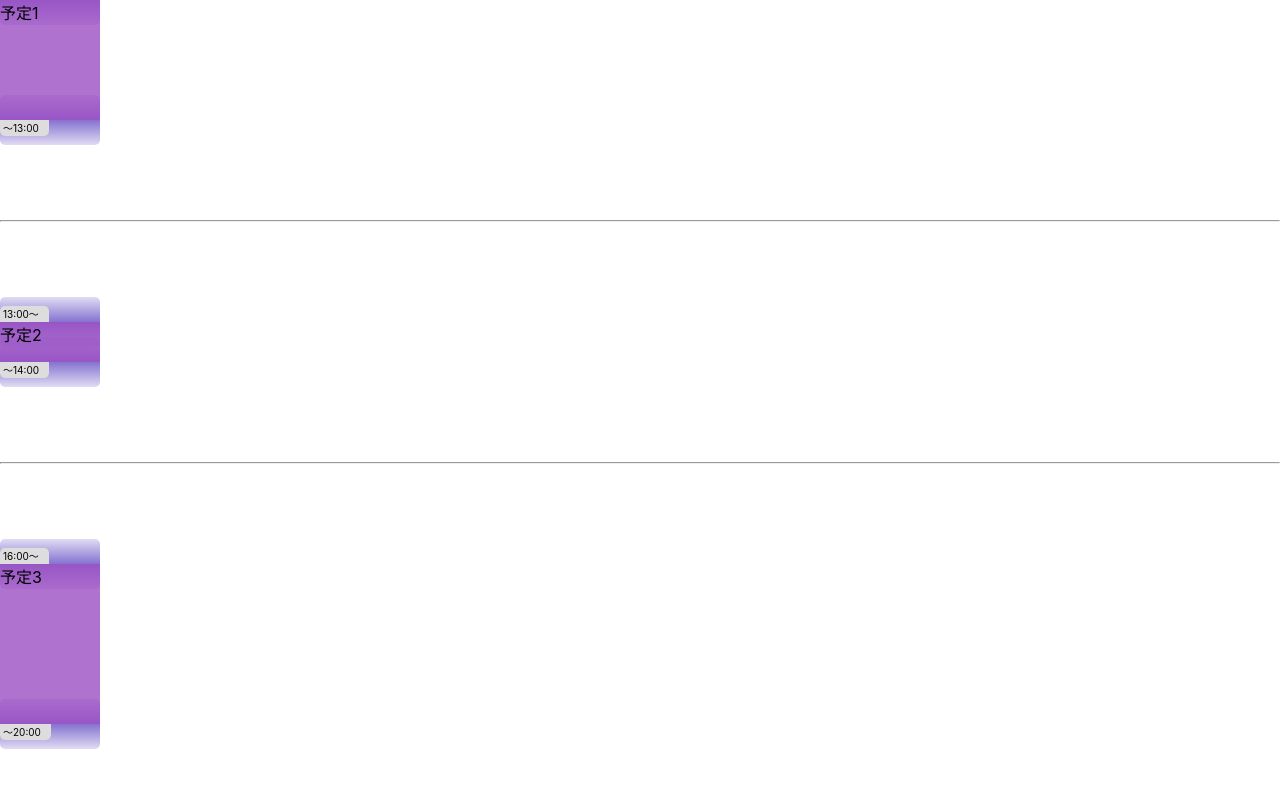
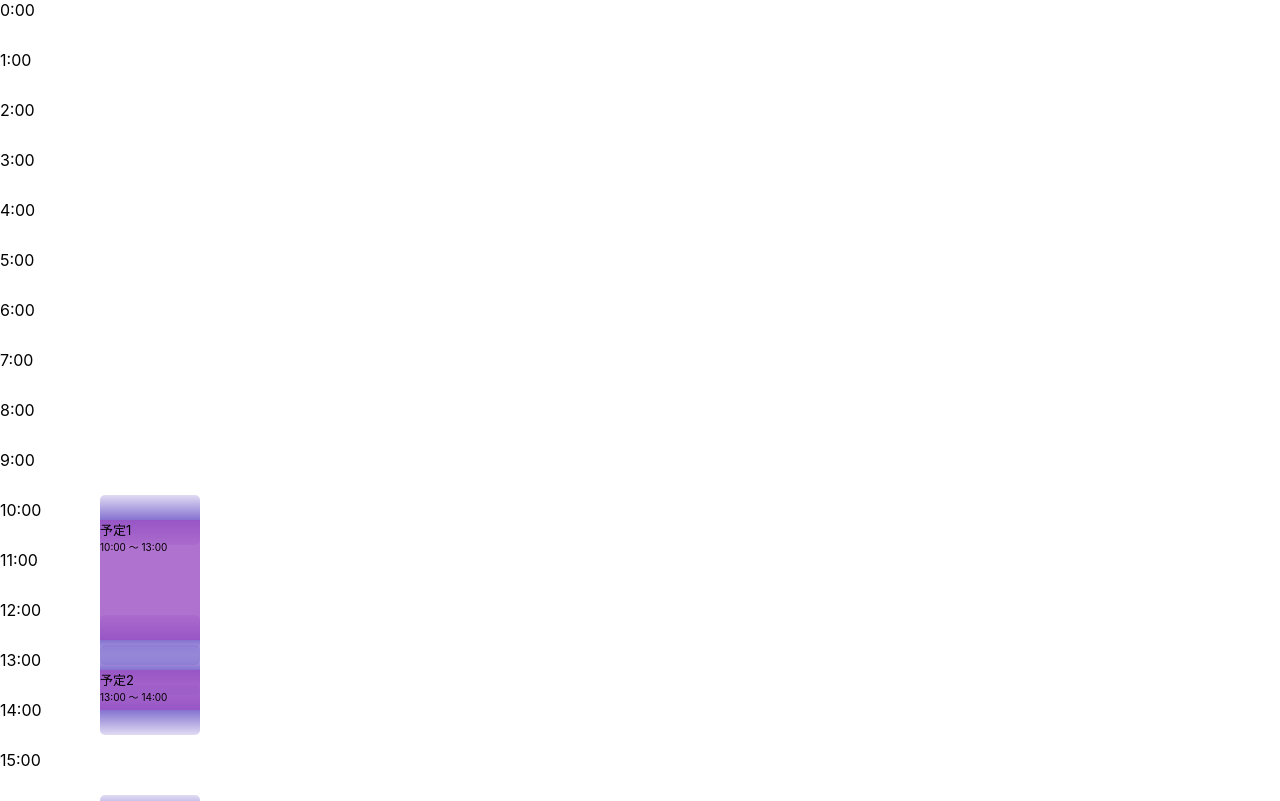
Before and after one commit to fumicode/fuzzy-session-react, a React (Create React App) app: page / in a window 1280 px wide. Shown: the top 801 px of the page. Built offline with nearby package versions, Linux system fonts and the light colour scheme.

Commit message:
タイムライン上に予定を表示

```diff
--- a/package.json
+++ b/package.json
@@ -6,10 +6,12 @@
     "@testing-library/jest-dom": "^5.17.0",
     "@testing-library/react": "^13.4.0",
     "@testing-library/user-event": "^13.5.0",
+    "@types/core-js": "^2.5.5",
     "@types/jest": "^27.5.2",
     "@types/node": "^16.18.43",
     "@types/react": "^18.2.21",
     "@types/react-dom": "^18.2.7",
+    "core-js": "^3.32.1",
     "node-sass": "^9.0.0",
     "react": "^18.2.0",
     "react-dom": "^18.2.0",
--- a/src/App.scss
+++ b/src/App.scss
@@ -16,6 +16,8 @@ body{
 
   &:hover{
     > .e-time-range-wrapper > .e-time-range{
+      max-height: 100px;
+      padding: 3px; //TODO: ここにこれ書くの汚い
     }
   }
 
@@ -50,8 +52,9 @@ body{
         left: 0;
       box-sizing: border-box;
 
-      max-height: 100px;
-      padding: 3px; //TODO: ここにこれ書くの汚い
+      max-height: 0;
+      padding: 0; //TODO: ここにこれ書くの汚い
+
 
       overflow: hidden;
 
@@ -100,3 +103,17 @@ body{
     }
   }
 }
+
+
+
+
+.c-daily-timeline{
+  display: flex;
+  flex-direction: column;
+
+  >.e-hour{
+    height: 50px;
+
+  }
+
+}
--- a/src/App.tsx
+++ b/src/App.tsx
@@ -1,5 +1,6 @@
 import './App.scss';
-import Session, {SessionView} from './Components/Session';
+import { DailyTimelineView } from './Components/DailyTimelineView';
+import Session from './Components/Session';
 import TimeRange from './Components/TimeRange';
 import React, { FC } from 'react';
 
@@ -22,17 +23,7 @@ const App: FC = ()=> {
 
 
   return (
-    <>
-      {
-        sessions.map((s)=>
-          <>
-            <SessionView main={s}/>
-            <hr style={{margin:'100px 0px'}}/>
-          </>
-        )
-      }
-
-    </>
+    <DailyTimelineView main={sessions}/>
   );
 }
 
--- /dev/null
+++ b/src/Components/DailyTimelineView.tsx
@@ -0,0 +1,46 @@
+import { FC } from 'react';
+import 'core-js/features/array';
+
+import Session, { SessionView } from './Session'
+import ViewModel from './ViewModel'
+
+export type DailyTimelineViewModel = ViewModel<Session[]>;
+
+export const DailyTimelineView: FC<DailyTimelineViewModel> = (props)=>{
+  const sessions = props.main;
+
+  const hoursMax = 24;
+  const hoursArray = [...Array(hoursMax).keys()];
+
+  const sessionsBelongsToHour = distributeSessionsToHours(sessions);
+
+  return (
+    <div className='c-daily-timeline'>
+      {
+        hoursArray.map((hour)=>
+          <div className='e-hour'>
+            {hour}:00
+            {
+              (sessionsBelongsToHour.get(hour) || []).map((session)=>
+                <div style={{marginLeft:'100px'}}>
+                  <SessionView main={session}/>
+                </div>
+              )
+            }
+          </div>
+        )
+      }
+    </div>
+  );
+}
+
+function distributeSessionsToHours(sessions: Session[]) {
+  const hourToSessions = sessions.reduce((map, s)=>{
+    map.set(s.openingTimeRange.startHour, (map.get(s.openingTimeRange.startHour) || []).concat(s));
+
+    return map;
+  }, new Map<number, Session[]>());
+
+  return hourToSessions;
+
+}
--- a/src/Components/Session.tsx
+++ b/src/Components/Session.tsx
@@ -1,4 +1,4 @@
-import React, { FC } from 'react';
+import { FC } from 'react';
 
 import ViewModel from './ViewModel'
 
@@ -24,7 +24,12 @@ export const SessionView: FC<SessionViewModel> = (props:SessionViewModel)=>{
 
   return (
     <div className="c-session" style={{height:`${hoursNum*40}px`}}>
-      {session.title}
+      <div style={{fontSize:'13px'}}>
+        {session.title}
+      </div>
+      <div style={{fontSize:'10px'}}>
+        <TimeRangeView main={range} />
+      </div>
       <div className="e-time-range-wrapper m-start">
         <div className="e-time-range">
           {session.openingTimeRange.start}〜
--- a/src/Components/TimeRange.tsx
+++ b/src/Components/TimeRange.tsx
@@ -7,6 +7,11 @@ export default class TimeRange{
     readonly start: string,
     readonly end: string
   ){ }
+
+  get startHour():number{
+    return parseInt(this.start.split(':')[0]);
+    //TODO ここで、parseIntを使うのは、よくない。
+  }
 
   get durationHour():number{
     const startDate = new Date(`2023-08-22T${this.start}`);
--- a/tsconfig.json
+++ b/tsconfig.json
@@ -1,6 +1,7 @@
 {
   "compilerOptions": {
     "target": "es5",
+    "downlevelIteration": true,
     "lib": [
       "dom",
       "dom.iterable",
```
Also changed, not shown: 1 other file (tests, documents, lock files or other folders).
